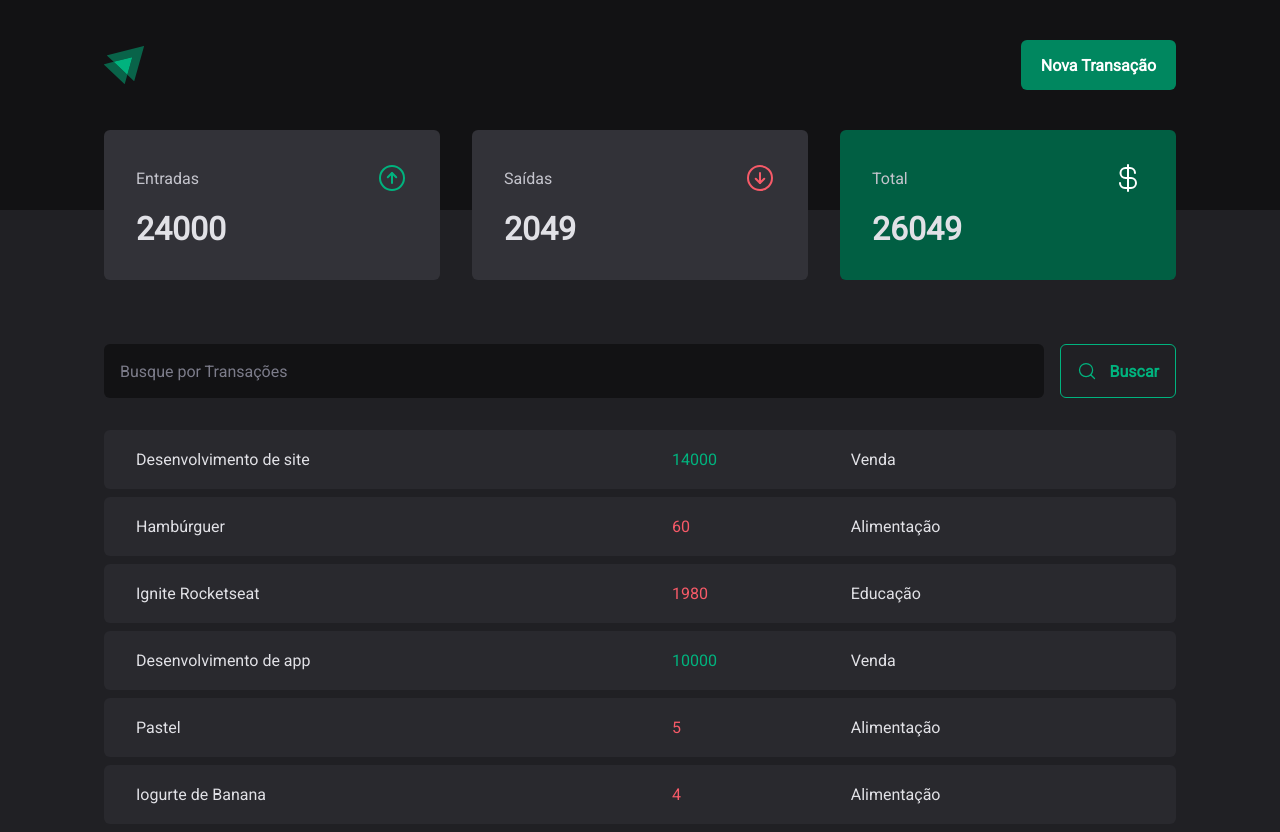
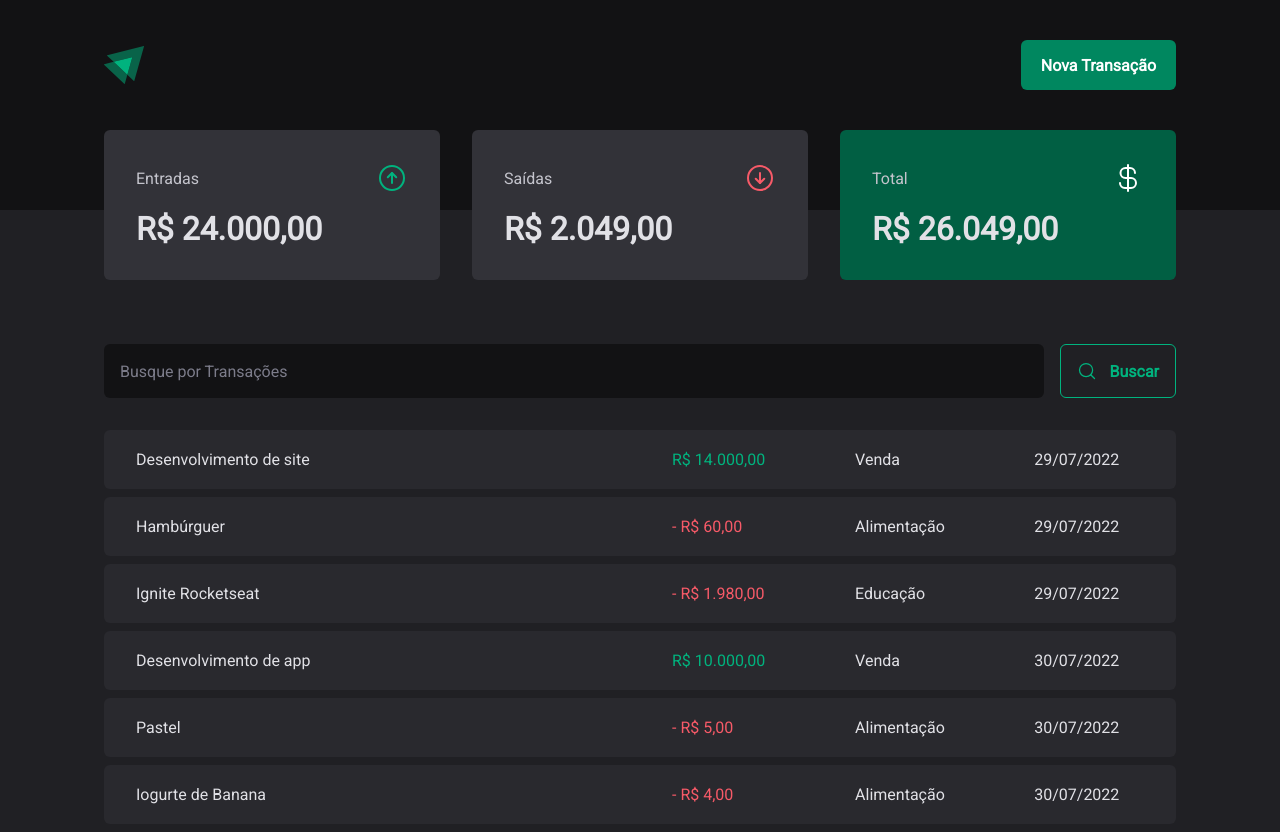
Before and after one commit to 0tavioPascoal/ControlMoney, a React (Vite) app in the folder ControlMoney/: page / in a window 1280 px wide. Built offline with nearby package versions, Linux system fonts and the light colour scheme; data requests are answered from the project's data file.

Commit message:
"feat: Formatting Values"

```diff
--- a/ControlMoney/src/components/Summary/index.tsx
+++ b/ControlMoney/src/components/Summary/index.tsx
@@ -2,6 +2,7 @@
 import { SummaryCard, SummaryContainer } from "./styles";
 import { TransactionsContext } from "../../contexts/TransactionContext";
 import { useContext } from "react";
+import { priceFormatter } from "../../utils/formatter";
 
 export function Summary(){
   const { transactions } = useContext(TransactionsContext)
@@ -27,7 +28,7 @@
           <span>Entradas</span>
           <ArrowCircleUp size={32} color="#00b37e"/>
         </header>
-        <strong>{summary.income}</strong>
+        <strong>{priceFormatter.format(summary.income)}</strong>
       </SummaryCard>
 
       <SummaryCard>
@@ -35,7 +36,7 @@
           <span>Saídas</span>
           <ArrowCircleDown size={32} color="#f75a68"/>
         </header>
-        <strong>{summary.outcome}</strong>
+        <strong>{priceFormatter.format(summary.outcome)}</strong>
       </SummaryCard>
 
       <SummaryCard variant="green">
@@ -43,7 +44,7 @@
           <span>Total</span>
           <CurrencyDollar size={32} color="#fff"/>
         </header>
-        <strong>{summary.total}</strong>
+        <strong>{priceFormatter.format(summary.total)}</strong>
       </SummaryCard>
     </SummaryContainer>
   )
--- a/ControlMoney/src/interfaces/TransactionProps.ts
+++ b/ControlMoney/src/interfaces/TransactionProps.ts
@@ -4,5 +4,5 @@
   type: 'income' | 'outcome',
   price: number,
   category: string,
-  createdAT: string,
+  createdAt: string,
 }
--- a/ControlMoney/src/pages/Transactions/index.tsx
+++ b/ControlMoney/src/pages/Transactions/index.tsx
@@ -4,6 +4,7 @@
 import { SearchForm } from "./components/SearchForm";
 import { PriceHighlight, TransactionsContainer, TransactionsTable } from "./styles";
 import { TransactionsContext } from "../../contexts/TransactionContext";
+import { dateFormatter, priceFormatter } from "../../utils/formatter";
 
 
 export function Transactions() {
@@ -24,11 +25,12 @@
                 <td width="50%">{transaction.description}</td>
                 <td>
                   <PriceHighlight variant={transaction.type}>
-                  {transaction.price}
+                    {transaction.type === 'outcome' && '- '}
+                  {priceFormatter.format(transaction.price)}
                   </PriceHighlight>
                  </td>
                 <td>{transaction.category}</td>
-                <td>{transaction.createdAT}</td>
+                <td>{dateFormatter.format(new Date(transaction.createdAt))}</td>
               </tr>
               )
             })}
--- /dev/null
+++ b/ControlMoney/src/utils/formatter.ts
@@ -0,0 +1,6 @@
+export const dateFormatter = new Intl.DateTimeFormat('pt-br')
+
+export const priceFormatter = Intl.NumberFormat('pt-br', {
+  style: 'currency',
+  currency: 'BRL',
+})
```
